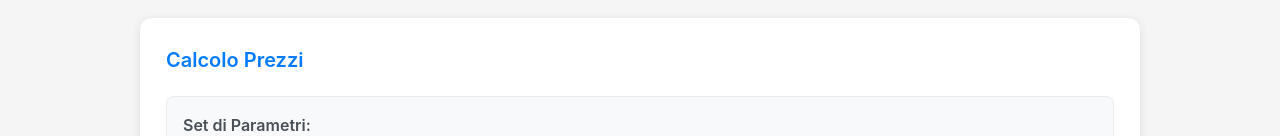
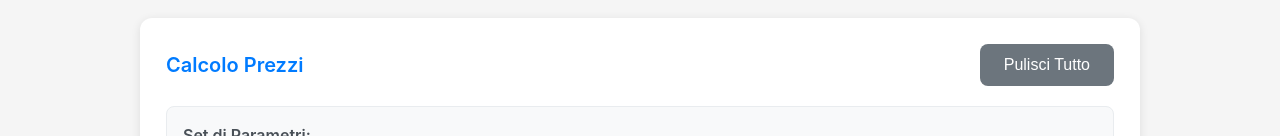
Before and after one commit to brail/PRICINGAPP, a React (Create React App) app in the folder client/: page / in a window 1280 px wide. Shown: the part 303-439 px from the top of the page. Built offline with nearby package versions, Linux system fonts and the light colour scheme; no server answers; the HTML template or start-up script is replaced by a standard one.

Commit message:
Allineato bottone 'Pulisci Tutto' in alto a destra nella card principale

```diff
--- a/client/src/components/Calculator.css
+++ b/client/src/components/Calculator.css
@@ -35,9 +35,16 @@
   transform: translateY(-2px);
 }
 
+.input-card-header {
+  display: flex;
+  justify-content: space-between;
+  align-items: center;
+  margin-bottom: 20px;
+}
+
 .input-card h3 {
   color: #007bff;
-  margin-bottom: 20px;
+  margin: 0;
   font-size: 20px;
   font-weight: 600;
 }
--- a/client/src/components/Calculator.tsx
+++ b/client/src/components/Calculator.tsx
@@ -602,8 +602,12 @@ const Calculator: React.FC = () => {
 
       {/* Input Unificato */}
       <div className="input-card">
-        <h3>Calcolo Prezzi</h3>
-
+        <div className="input-card-header">
+          <h3>Calcolo Prezzi</h3>
+          <button className="btn btn-secondary" onClick={clearAll}>
+            Pulisci Tutto
+          </button>
+        </div>
         {/* Selezione Set di Parametri */}
         <div className="parameter-set-selector">
           <label className="form-label">Set di Parametri:</label>
@@ -867,9 +871,6 @@ const Calculator: React.FC = () => {
               >
                 {showDetails ? "Nascondi Dettagli" : "Mostra Dettagli"}
               </button>
-              <button className="btn btn-secondary" onClick={clearAll}>
-                Pulisci Tutto
-              </button>
             </div>
           </div>
 
@@ -986,7 +987,8 @@ const Calculator: React.FC = () => {
                   </div>
                   <div className="result-item">
                     <span className="result-label">
-                      Prezzo aziendale (×{calculation.params.companyMultiplier.toFixed(2)}
+                      Prezzo aziendale (×
+                      {calculation.params.companyMultiplier.toFixed(2)}
                       ):
                     </span>
                     <span className="result-value">
```
